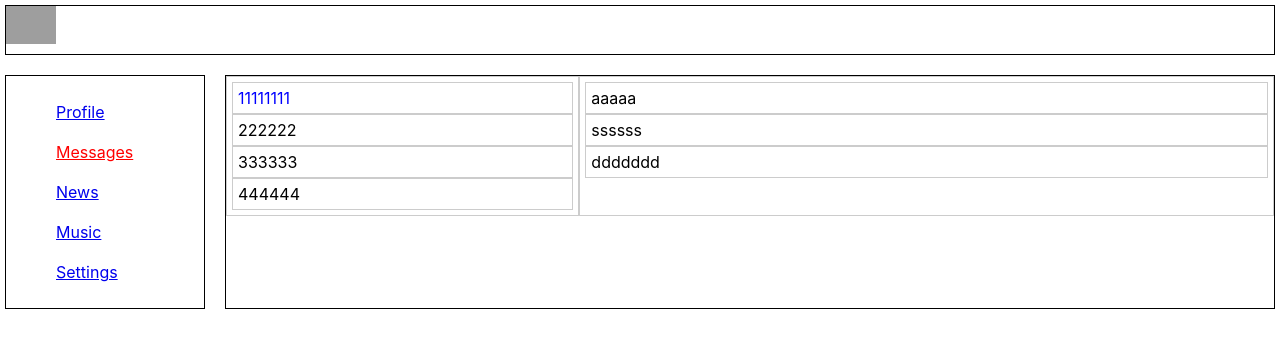
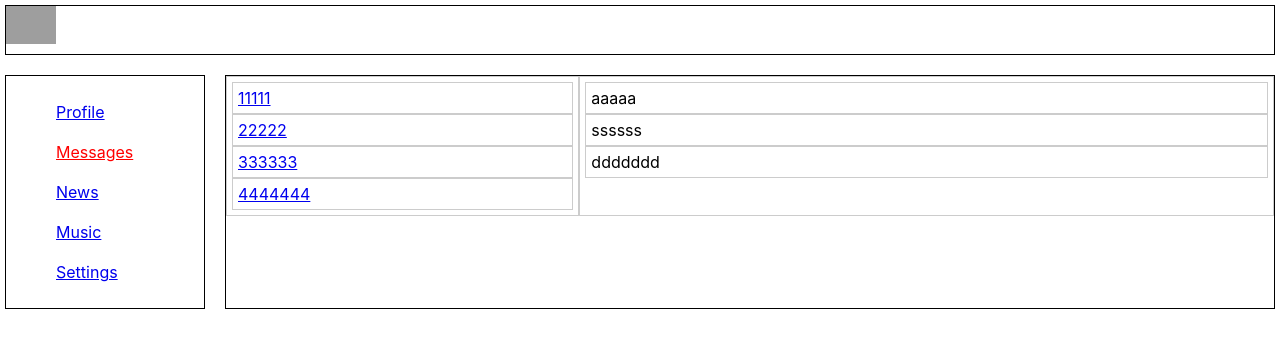
Before and after one commit to AntonVoronezh/Social-Network, a React (Create React App) app: page /dialogs in a window 1280 px wide. Shown: the top 348 px of the page. Built offline with nearby package versions, Linux system fonts and the light colour scheme; grey boxes are pictures that could not be loaded.

Commit message:
add items links

```diff
--- a/src/components/Dialogs/Dialogs.jsx
+++ b/src/components/Dialogs/Dialogs.jsx
@@ -1,14 +1,31 @@
 import React from 'react';
+import { NavLink } from 'react-router-dom';
 import classes from './Dialogs.module.css';
 
 const Dialogs = props => {
 	return (
 		<div className={classes.dialogs}>
 			<div className={classes.items}>
-				<div className={`${classes.items} ${classes.active}`}>11111111</div>
-				<div className={classes.items}>222222</div>
-				<div className={classes.items}>333333</div>
-				<div className={classes.items}>444444</div>
+				<div className={`${classes.items} ${classes.active}`}>
+					<NavLink to="/dialogs/1" activeClassName={classes.items}>
+						11111
+					</NavLink>
+				</div>
+				<div className={classes.items}>
+					<NavLink to="/dialogs/2" activeClassName={classes.items}>
+						22222
+					</NavLink>
+				</div>
+				<div className={classes.items}>
+					<NavLink to="/dialogs/3" activeClassName={classes.items}>
+						333333
+					</NavLink>
+				</div>
+				<div className={classes.items}>
+					<NavLink to="/dialogs/4" activeClassName={classes.items}>
+						4444444
+					</NavLink>
+				</div>
 			</div>
 			<div className={classes.messages}>
 				<div className={classes.message}>aaaaa</div>
```
